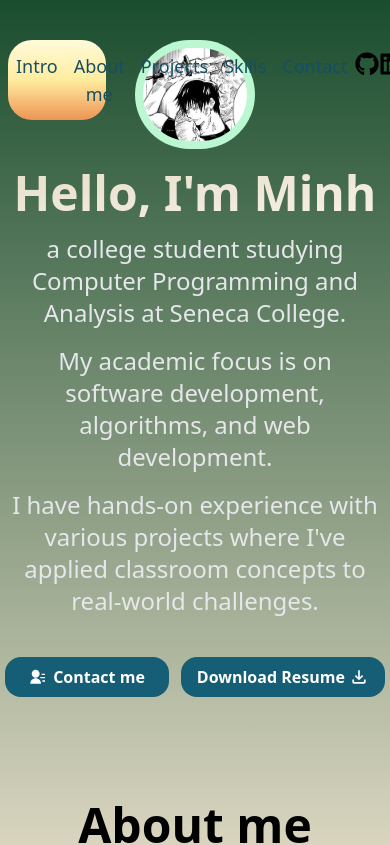
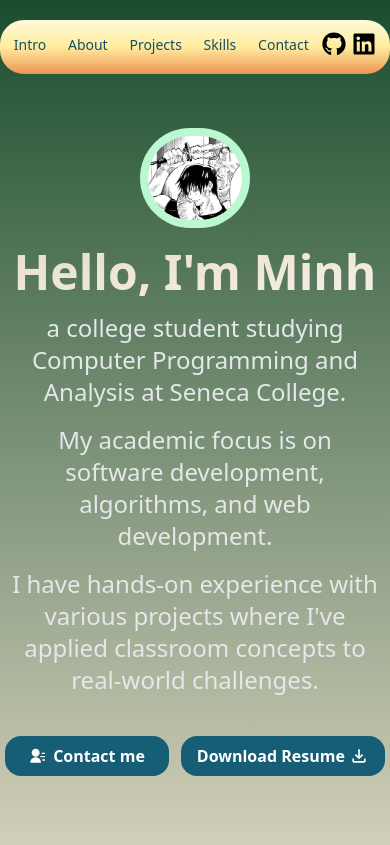
Before and after one commit to MinhPhamLapTrinh/NEXT-PORTFOLIO, a Next.js app: page / in a window 390 px wide. Shown: the top 845 px of the page. Built offline with nearby package versions, Linux system fonts and the light colour scheme.

Commit message:
update header for mobile screen

```diff
--- a/components/Header.js
+++ b/components/Header.js
@@ -9,7 +9,7 @@ const links = [
     href: "intro",
   },
   {
-    name: "About me",
+    name: "About",
     href: "about",
   },
   {
@@ -28,7 +28,7 @@ const links = [
 export default function Header() {
   return (
     <>
-      <header className="bg-gradient-to-b from-[#FFFBDA] via-[#FFEC9E] via-[#FFBB70] to-[#ED9455] fixed w-1/4 sm:w-1/3 sm:text-sm top-10 py-3 rounded-3xl z-50">
+      <header className="bg-gradient-to-b from-[#FFFBDA] via-[#FFEC9E] via-[#FFBB70] to-[#ED9455] fixed w-full sm:w-full md:w-1/2 top-5 py-3 rounded-3xl z-50">
         <nav>
           <ul className="flex justify-evenly">
             {links.map((link, idx) => (
@@ -37,7 +37,7 @@ export default function Header() {
                   <div className="px-2 hover:bg-gray-200 rounded-lg">
                     <button
                       type="button"
-                      className="text-lg text-cyan-900 hover:text-black"
+                      className="text-sm md:text-lg sm:text-md text-cyan-900 hover:text-black"
                     >
                       {link.name}
                     </button>
--- a/components/Introduction.js
+++ b/components/Introduction.js
@@ -11,8 +11,8 @@ export default function Introduction() {
           <Image
             src={toji}
             alt="toji"
-            width="120"
-            height="120"
+            width="110"
+            height="110"
             quality="95"
             className="bg-green-200 px-2 py-2 rounded-full flex items-center"
           />
--- /dev/null
+++ b/components/Project.js
@@ -0,0 +1,3 @@
+export default function Project() {
+
+}
--- a/pages/index.js
+++ b/pages/index.js
@@ -4,15 +4,17 @@ import AboutMe from "@/components/About";
 export default function Home() {
   return (
     <main className="bg-gradient-to-b from-[#1A4D2E] via-[#4F6F52] via-[#E8DFCA] to-[#F5EFE6] min-h-screen w-full">
-      <div className="pl-2">
+      <div className="flex items-center justify-center">
         <Header />
       </div>
-      <div className="flex flex-col space-y-20 pt-10 items-center justify-center">
-        <div id="intro">
-          <Introduction />
-        </div>
-        <div id="about" className="pt-6">
-          <AboutMe />
+      <div className="flex items-center justify-center pt-2">
+        <div className="flex flex-col space-y-20 pt-10 items-center justify-center">
+          <div id="intro" className="pt-20">
+            <Introduction />
+          </div>
+          <div id="about" className="pt-6">
+            <AboutMe />
+          </div>
         </div>
       </div>
     </main>
```
